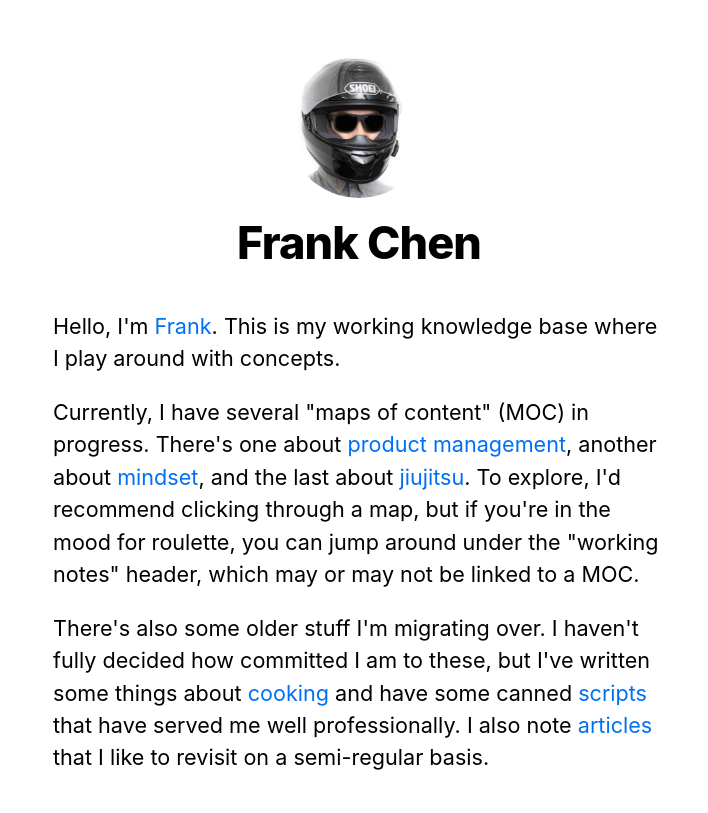
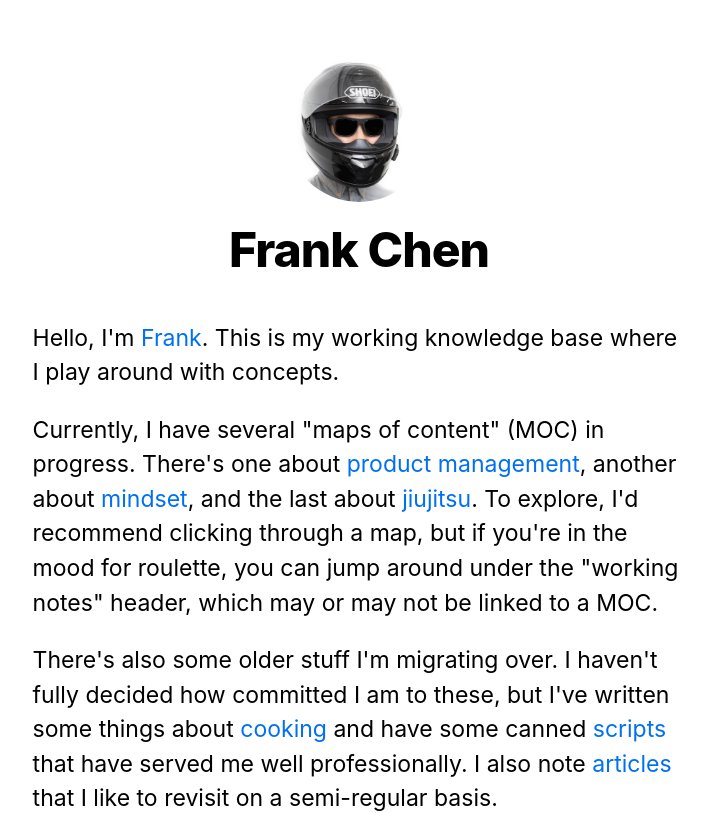
Before and after one commit to frankchen07/writing, a Next.js app: page / in a window 1280 px wide. Shown: the top 813 px of the page, without its empty margins (281-989 px from the left). Built offline with nearby package versions, Linux system fonts and the light colour scheme.

Commit message:
make text bigger

```diff
--- a/components/layout.js
+++ b/components/layout.js
@@ -52,7 +52,8 @@ export default function Layout({ children, home }) {
                 />
               </a>
             </Link>
-            <h2 className={utilStyles.headingLg}>
+            {/* <h2 className={utilStyles.headingLg}> */}
+            <h2 className={utilStyles.heading2Xl}>
               <Link href="/">
                 <a className={utilStyles.colorInherit}>{name}</a>
               </Link>
--- a/styles/global.css
+++ b/styles/global.css
@@ -5,8 +5,8 @@ body {
   /* font-family: -apple-system, BlinkMacSystemFont, Segoe UI, Roboto, Oxygen, Ubuntu, Cantarell, Fira Sans, Droid Sans, Helvetica Neue, sans-serif; */
   font-family: PT Serif, -apple-system, BlinkMacSystemFont, Segoe UI, Roboto, Oxygen, Ubuntu, Cantarell, Fira Sans, Droid Sans, Helvetica Neue, sans-serif;
   line-height: 1.6;
-  /* font-size: 1.2rem; */
-  font-size: 18px;
+  /* font-size: 18px; */
+  font-size: 1.2rem;
 }
 
 * {
```
